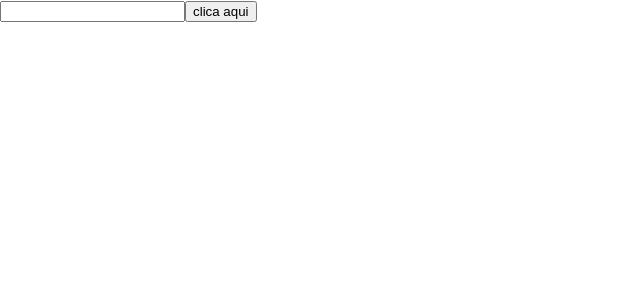
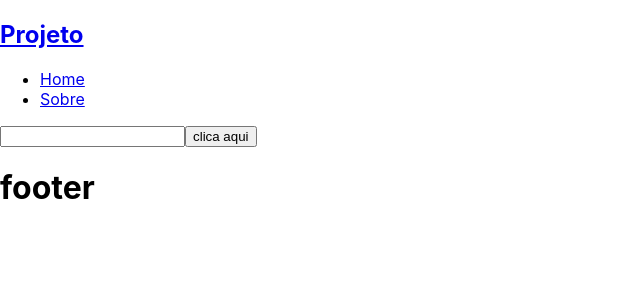
Before and after one commit to LagAntunes/Desafio-Sirius, a React (Create React App) app: page / in a window 1280 px wide. Shown: the top 300 px of the page, without its empty margins (0-640 px from the left). Built offline with nearby package versions, Linux system fonts and the light colour scheme.

Commit message:
arrumando página App.js, organizando rotas, criando componentes Header e Footer e criando páginas Home e Sobre

```diff
--- a/package.json
+++ b/package.json
@@ -9,6 +9,7 @@
     "axios": "^0.27.2",
     "react": "^18.1.0",
     "react-dom": "^18.1.0",
+    "react-router-dom": "^6.3.0",
     "react-scripts": "5.0.1",
     "web-vitals": "^2.1.4"
   },
--- a/src/App.js
+++ b/src/App.js
@@ -1,91 +1,29 @@
-import React, {useState} from "react";
+import { BrowserRouter, Routes, Route } from "react-router-dom";
 import styles from './App.css';
-import axios from "axios";
 
-import Api_Item from "./components/Api_Item";
+import Navbar from "./components/Navbar";
+import Footer from "./components/Footer";
+
+import Home from "./pages/Home";
+import Sobre from "./pages/Sobre";
 
 
 
 function App () {
-  const [usuario, setUsuario] = useState()
+  return (
+    <BrowserRouter>
 
-  const [repositorio, setRepositorio] = useState()
+      <Navbar/>
 
-  const [detalhe, setDetalhe] = useState()
+      <Routes>
+        <Route path="/" element={<Home/>}/>
 
-  const [mostraDetalhe, setMostraDetalhe] = useState(false)
+        <Route path="/Sobre" element={<Sobre/>}/>
+      </Routes>
 
-  const [valor, setValor] = useState("")
+      <Footer/>
 
-
-  function busca() {
-    axios
-        .get(`https://api.github.com/users/${valor}`)
-        .then((res) => {
-          console.log("informações", res);
-          setUsuario(res.data)
-        })
-
-    axios
-        .get(`https://api.github.com/users/${valor}/repos`)
-        .then((res) => {
-          console.log("informações", res);
-          setRepositorio(res.data)
-        })
-  }
-
-  function verDetalhes(event) {
-    const id = event.target.id;
-    console.log(id)
-
-    axios
-        .get(`https://api.github.com/repos/${id} `)
-        .then((res) => {
-          console.log("informações", res);
-          setDetalhe(res.data)
-          setMostraDetalhe(true)
-        })
-  }
-
-  return (
-    <div>
-      <input type="text" value={valor} onChange={(event) => setValor(event.target.value)}/>
-      <button onClick={busca}>
-        clica aqui
-      </button>
-
-
-      { usuario !== undefined && repositorio !== undefined ?
-        <div className={styles.row}>
-          <div>
-              <img src={usuario.avatar_url} alt="avatar"/>
-              <Api_Item titulo="Nome do usuário: " item={usuario.name}/>
-              <Api_Item titulo="Login do usuário: " item={usuario.login}/>
-          </div>
-
-          {mostraDetalhe ?
-            <div>
-             <Api_Item titulo="Descrição do repositório: " item={detalhe.description}/>
-             <button onClick={() => setMostraDetalhe(false)}>Ocultar detalhes</button>
-            </div>
-            :
-            <></>
-          }
-
-          {repositorio.map((item) => {
-            return (
-              <div key={item.id}>
-                <Api_Item titulo="Nome do repositório: " item={item.full_name}/>
-                <button id={item.full_name} onClick={verDetalhes}>Ver detalhes</button>
-              </div>
-            )
-          })}
-
-        </div>
-        :
-        <></>
-      }
-    </div>
+    </BrowserRouter>
   )
 }
 
--- /dev/null
+++ b/src/components/Footer.js
@@ -0,0 +1,11 @@
+import styles from "./Footer.module.css"
+
+function Footer() {
+    return(
+        <footer>
+            <h1>footer</h1>
+        </footer>
+    )
+}
+
+export default Footer;
--- /dev/null
+++ b/src/components/Navbar.js
@@ -0,0 +1,21 @@
+import { Link } from "react-router-dom"
+
+import styles from "./Navbar.module.css"
+
+function Navbar() {
+    return(
+        <nav className={styles.navbar}>
+
+                <Link to="/">
+                    <h1>Projeto</h1>
+                </Link>
+                <ul className={styles.list}>
+                    <li className={styles.item}><Link to="/">Home</Link></li>
+                    <li className={styles.item}><Link to="/Sobre">Sobre</Link></li>
+                </ul>
+
+        </nav>
+    )
+}
+
+export default Navbar;
--- /dev/null
+++ b/src/pages/Home.js
@@ -0,0 +1,90 @@
+import React, {useState} from "react";
+import styles from './Home.module.css';
+import axios from "axios";
+
+import Api_Item from "../components/Api_Item"
+
+function Home () {
+    const [usuario, setUsuario] = useState()
+
+    const [repositorio, setRepositorio] = useState()
+
+    const [detalhe, setDetalhe] = useState()
+
+    const [mostraDetalhe, setMostraDetalhe] = useState(false)
+
+    const [valor, setValor] = useState("")
+
+
+    function busca() {
+      axios
+          .get(`https://api.github.com/users/${valor}`)
+          .then((res) => {
+            console.log("informações", res);
+            setUsuario(res.data)
+          })
+
+      axios
+          .get(`https://api.github.com/users/${valor}/repos`)
+          .then((res) => {
+            console.log("informações", res);
+            setRepositorio(res.data)
+          })
+    }
+
+    function verDetalhes(event) {
+      const id = event.target.id;
+      console.log(id)
+
+      axios
+          .get(`https://api.github.com/repos/${id} `)
+          .then((res) => {
+            console.log("informações", res);
+            setDetalhe(res.data)
+            setMostraDetalhe(true)
+          })
+    }
+
+    return (
+      <div>
+        <input type="text" value={valor} onChange={(event) => setValor(event.target.value)}/>
+        <button onClick={busca}>
+          clica aqui
+        </button>
+
+
+        { usuario !== undefined && repositorio !== undefined ?
+          <div className={styles.row}>
+            <div>
+                <img src={usuario.avatar_url} alt="avatar"/>
+                <Api_Item titulo="Nome do usuário: " item={usuario.name}/>
+                <Api_Item titulo="Login do usuário: " item={usuario.login}/>
+            </div>
+
+            {mostraDetalhe ?
+              <div>
+               <Api_Item titulo="Descrição do repositório: " item={detalhe.description}/>
+               <button onClick={() => setMostraDetalhe(false)}>Ocultar detalhes</button>
+              </div>
+              :
+              <></>
+            }
+
+            {repositorio.map((item) => {
+              return (
+                <div key={item.id}>
+                  <Api_Item titulo="Nome do repositório: " item={item.full_name}/>
+                  <button id={item.full_name} onClick={verDetalhes}>Ver detalhes</button>
+                </div>
+              )
+            })}
+
+          </div>
+          :
+          <></>
+        }
+      </div>
+    )
+  }
+
+  export default Home
--- /dev/null
+++ b/src/pages/Sobre.js
@@ -0,0 +1,11 @@
+import styles from "./Sobre.module.css"
+
+function Sobre() {
+    return(
+       <div>
+           <h1>sobre</h1>
+       </div>
+    )
+}
+
+export default Sobre;
```
Also changed, not shown: src/components/Teste.js (deleted, +0 -14 lines), src/components/Footer.module.css (added), src/components/Navbar.module.css (added), src/pages/Home.module.css (added), src/pages/Sobre.module.css (added), 1 other file (tests, documents, lock files or other folders).
